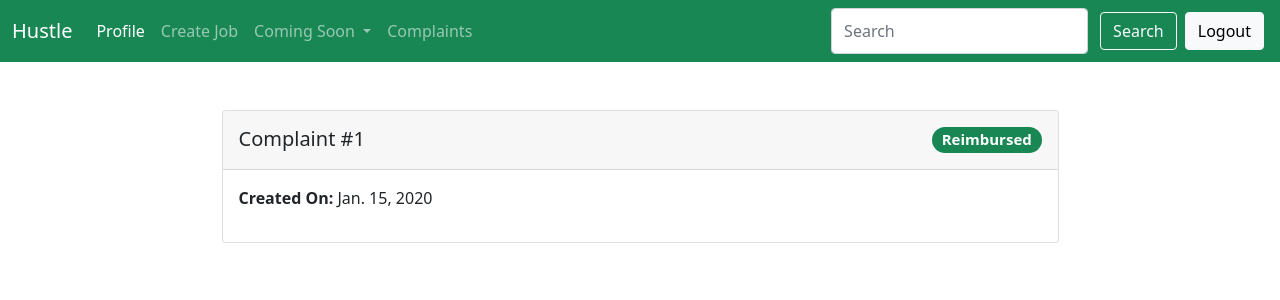
After one commit to hagen-larsen-hl/3MusketeersAndARifleman, a Django app: page /complaints/reimburse/1 in a window 1280 px wide. The commit adds this page. Shown: the top 300 px of the page. Run offline with Django 4.2, Linux system fonts and the light colour scheme; a user stored in the database is signed in; tables that the repository leaves empty hold one stand-in row (values such as "Sample post"); some libraries are stand-ins or nearby versions.

Commit message:
owners can now grant reimbursements

```diff
--- /dev/null
+++ b/hustle/complaints/static/complaints/complaints.js
@@ -0,0 +1,19 @@
+let reimburseButton = document.getElementById("reimburse_button");
+let reimbursementInfo = document.getElementById("reimbursement_info");
+
+let confirmReimburseButton = document.getElementById("confirmReimbursementButton");
+let cancelReimburseButton = document.getElementById("cancelReimburseButton");
+
+if (reimburseButton != null) {
+    reimburseButton.addEventListener("click", function() {
+        if (reimbursementInfo.style.display == 'none') {
+            reimbursementInfo.style.display = 'block';
+        }
+    })
+}
+
+cancelReimburseButton.addEventListener("click", function() {
+    if (reimbursementInfo.style.display == "block") {
+        reimbursementInfo.style.display == "none";
+    }
+})
--- a/hustle/complaints/templates/complaints/view_all.html
+++ b/hustle/complaints/templates/complaints/view_all.html
@@ -27,8 +27,8 @@
                   <div class="col">
                     <div class="card m-1">
                       <div class="card-header">
-                          <h5 class="my-2" style="float: left">Complaint #{{ complaint.id }}</h5>
-                          <h5><span class="badge rounded-pill bg-success my-2" style="float: right">{{ complaint.get_state_display }}</span></h5>
+                          <h5 class="mt-2" style="float: left">Complaint #{{ complaint.id }}</h5>
+                          <a class="btn btn-secondary" style="float: right;" href="{{ url }}/complaints/view/{{ complaint.id }}">Review</a>
                       </div>
                       <div class="card-body">
                         <p id="created_date{{ complain.id }}"><strong>Created:</strong> {{ complaint.create_date }}</p>
--- /dev/null
+++ b/hustle/complaints/templates/complaints/view_one.html
@@ -0,0 +1,38 @@
+{% extends "base.html" %}
+
+{% block content %}
+
+{% load crispy_forms_tags %}
+
+{% load static %}
+
+<!--View Complaint-->
+<div class="d-flex justify-content-center container-sm">
+  <div class="card m-5 w-75">
+    <div class="card-header">
+      <h5 class="my-2" style="float: left">Complaint #{{ complaint.id }}</h5>
+      <h5><span class="badge rounded-pill bg-success my-2" style="float: right">{{ complaint.get_state_display }}</span></h5>
+  </div>
+    <div class="card-body">
+      <p id="created_date"><strong>Created On: </strong>{{ complaint.create_date }}</p>
+      {% if complaint.state == "open" %}
+        <button class="btn btn-success mb-2" id="reimburse_button">Reimburse</button>
+        <a class="btn btn-outline-secondary mb-2" href="{{ url }}/complaints/close/{{ complaint.id }}">Mark As Closed</a>
+      {% elif complaint.state == "closed" %}
+        <a class="btn btn-outline-secondary mb-2" href="{{ url }}/complaints/open/{{ complaint.id }}">Re-Open</a>
+      {% endif %}
+      <div id="reimbursement_info" class="border border-secondary rounded" style="display: none;">
+        <div class="m-4">
+          <h3 style="text-align: center;">Confirm Reimbursement</h3>
+          <p style="text-align: center;">By confirming, you are depositing (complaint price) into the customer's account and marking this complaint as closed.</p>
+          <a class="btn btn-secondary w-100 m-1" id="confirmReimbursementButton" href="{{ url }}/complaints/reimburse/{{ complaint.id }}">Confirm</a>
+          <button class="btn btn-danger w-100 m-1" id="cancelReimburseButton">Cancel</button>
+        </div>
+      </div>
+    </div>
+  </div>
+</div>
+
+<script src="{% static 'complaints/complaints.js' %}"/>
+
+{% endblock %}
--- a/hustle/complaints/urls.py
+++ b/hustle/complaints/urls.py
@@ -8,5 +8,9 @@ urlpatterns = [
     # path("", views.profile, name="profile"),
     path("create/", views.create, name="create"),
     path("view/", views.view, name="view"),
-    path("view/all/", views.viewAll, name="viewAll")
+    path("view/<int:complaint_id>", views.viewOne, name="viewOne"),
+    path("view/all/", views.viewAll, name="viewAll"),
+    path("reimburse/<int:complaint_id>", views.reimburse, name="reimburse"),
+    path("close/<int:complaint_id>", views.close, name="close"),
+    path("open/<int:complaint_id>", views.open, name="open")
 ]
--- a/hustle/complaints/views.py
+++ b/hustle/complaints/views.py
@@ -1,5 +1,7 @@
 from xmlrpc.client import DateTime
-from django.shortcuts import render, redirect
+from django.shortcuts import render, redirect, get_object_or_404
+
+from main.models import UserData
 from .forms import ComplaintForm
 from .models import Complaint
 from django.contrib import messages
@@ -34,11 +36,63 @@ def view(request):
         return redirect("main:login")
 
 
+def viewOne(request, complaint_id):
+    if request.user.is_authenticated:
+        complaint = get_object_or_404(Complaint, pk=complaint_id)
+        return render(request, 'complaints/view_one.html', {'complaint': complaint})
+    else:
+        return redirect("main:login")
+
+
 def viewAll(request):
     if request.user.is_authenticated:
         open_complaints = Complaint.objects.filter(state='open')
         reimbursed_complaints = Complaint.objects.filter(state='reimbursed')
         closed_complaints = Complaint.objects.filter(state='closed')
-        return render(request=request, template_name="complaints/view_all.html", context={"open_complaints": open_complaints, "reimbursed_complaints": reimbursed_complaints, "closed_complaints": closed_complaints, "all": True})
+        return render(request, template_name="complaints/view_all.html", context={"open_complaints": open_complaints, "reimbursed_complaints": reimbursed_complaints, "closed_complaints": closed_complaints, "all": True})
     else:
         return redirect("main:login")
+
+
+def reimburse(request, complaint_id):
+    if request.user.is_authenticated:
+        complaint = get_object_or_404(Complaint, pk=complaint_id)
+        user = get_object_or_404(UserData, pk=complaint.user)
+        if complaint.state != "reimbursed":
+            user.money += 200
+            user.save()
+            complaint.state = "reimbursed"
+            complaint.save()
+        else:
+            messages.error(request, "This complaint is not eligible for reimbursement.")
+
+        return render(request, "complaints/view_one.html", {"complaint": complaint})
+
+    else:
+        return redirect("main:login")
+
+
+def close(request, complaint_id):
+    if request.user.is_authenticated:
+        complaint = get_object_or_404(Complaint, pk=complaint_id)
+        if complaint.state != "closed":
+            complaint.state = "closed"
+            complaint.save()
+        else:
+            messages.error(request, "This complaint cannot be closed.")
+        return redirect("complaints:viewOne", complaint_id=complaint.id)
+    else:
+        return redirect("main:login")
+
+
+def open(request, complaint_id):
+    if request.user.is_authenticated:
+        complaint = get_object_or_404(Complaint, pk=complaint_id)
+        if complaint.state != "open":
+            complaint.state = "open"
+            complaint.save()
+        else:
+            messages.error(request, "This complaint cannot be re-opened.")
+        return redirect("complaints:viewOne", complaint_id=complaint.id)
+    else:
+        return redirect("main:login")
--- a/hustle/hustle/settings.py
+++ b/hustle/hustle/settings.py
@@ -124,6 +124,7 @@ USE_TZ = True
 # https://docs.djangoproject.com/en/4.0/howto/static-files/
 
 STATIC_URL = 'static/'
+
 STATICFILES_DIRS = [
     BASE_DIR / "static",
 ]
```
Also changed, not shown: hustle/complaints/models.py (line endings or trailing spaces).
